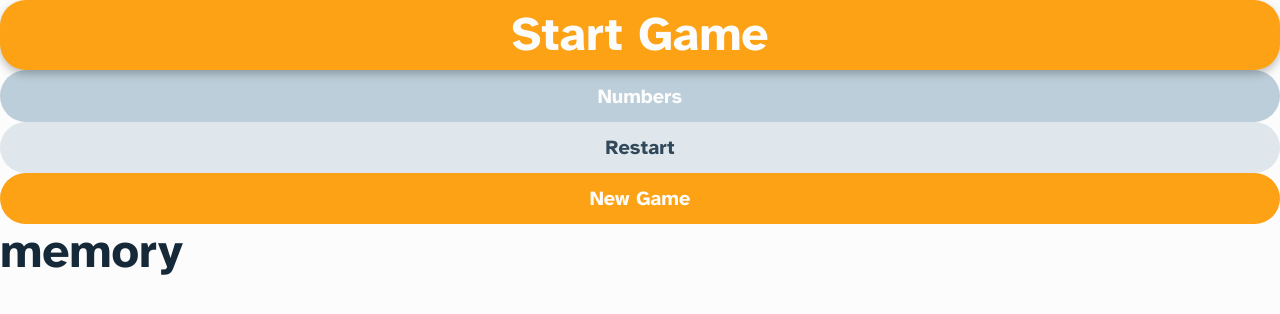
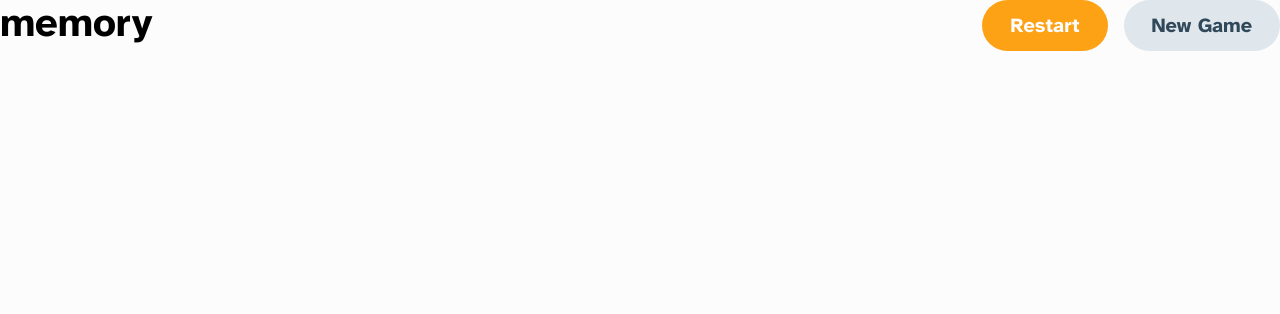
Before and after one commit to FedoraBianca/MemoryGame, a React (Create React App) app: page / in a window 1280 px wide. Shown: the top 314 px of the page. Built offline with nearby package versions, Linux system fonts and the light colour scheme.

Commit message:
added header component

```diff
--- a/src/App.tsx
+++ b/src/App.tsx
@@ -2,26 +2,13 @@ import React from "react";
 import { ThemeProvider } from "styled-components";
 import { GlobalStyles } from "./styles/GlobalStyles.style";
 import { theme } from "./styles/Theme.style";
-import Logo from "./components/Logo";
-import Heading from "./components/Heading";
-import Button from "./components/Button/Button";
+import Header from "./components/Header";
 
 const App = () => {
   return (
     <ThemeProvider theme={theme}>
       <GlobalStyles />
-      <Button type="L" onClick={() => {}} btnText="Start Game" />
-      <Button disabled={true} type="M" onClick={() => {}} btnText="Numbers" />
-      <Button type="S" onClick={() => {}} btnText="Restart" />
-      <Button
-        type="S"
-        color={theme.colors.orange}
-        onClick={() => {}}
-        btnText="New Game"
-      />
-      <Logo color={theme.colors.black}>
-        <Heading size="L" children="memory"></Heading>
-      </Logo>
+      <Header />
     </ThemeProvider>
   );
 };
--- /dev/null
+++ b/src/components/Header/Header.style.tsx
@@ -0,0 +1,29 @@
+import styled from "styled-components";
+
+export const HeaderStyles = styled.div`
+  display: flex;
+  justify-content: space-between;
+
+  .buttons_container--desktop {
+    display: none;
+  }
+
+  @media (min-width: 768px) {
+    .logo-heading {
+      font-size: 2.5rem;
+    }
+  }
+
+  @media (min-width: 768px) {
+    .buttons_container--desktop {
+      display: flex;
+      gap: 16px;
+    }
+  }
+
+  @media (min-width: 768px) {
+    .header-btn--mobile {
+      display: none;
+    }
+  }
+`;
--- /dev/null
+++ b/src/components/Header/Header.tsx
@@ -0,0 +1,34 @@
+import React from "react";
+import Logo from "../Logo";
+import Heading from "../Heading";
+import Button from "../Button";
+import { HeaderStyles } from "./Header.style";
+import { theme } from "../../styles/Theme.style";
+
+const Header: React.FC = () => {
+  return (
+    <HeaderStyles>
+      <Logo color={theme.colors.black}>
+        <Heading size="S" children="memory" className="logo-heading" />
+      </Logo>
+      <div className="buttons_container--desktop">
+        <Button
+          type="S"
+          color={theme.colors.orange}
+          onClick={() => {}}
+          btnText="Restart"
+        />
+        <Button type="S" onClick={() => {}} btnText="New Game" />
+      </div>
+      <Button
+        type="S"
+        color={theme.colors.orange}
+        onClick={() => {}}
+        btnText="Menu"
+        className="header-btn--mobile"
+      />
+    </HeaderStyles>
+  );
+};
+
+export default Header;
--- /dev/null
+++ b/src/components/Header/index.ts
@@ -0,0 +1,3 @@
+import Header from "./Header";
+
+export default Header;
--- a/src/components/index.ts
+++ b/src/components/index.ts
@@ -1,2 +1,5 @@
 export { default as Button } from "./Button";
+export { default as Header } from "./Header";
+export { default as Heading } from "./Heading";
+export { default as Icon } from "./Icon";
 export { default as Logo } from "./Logo";
```
